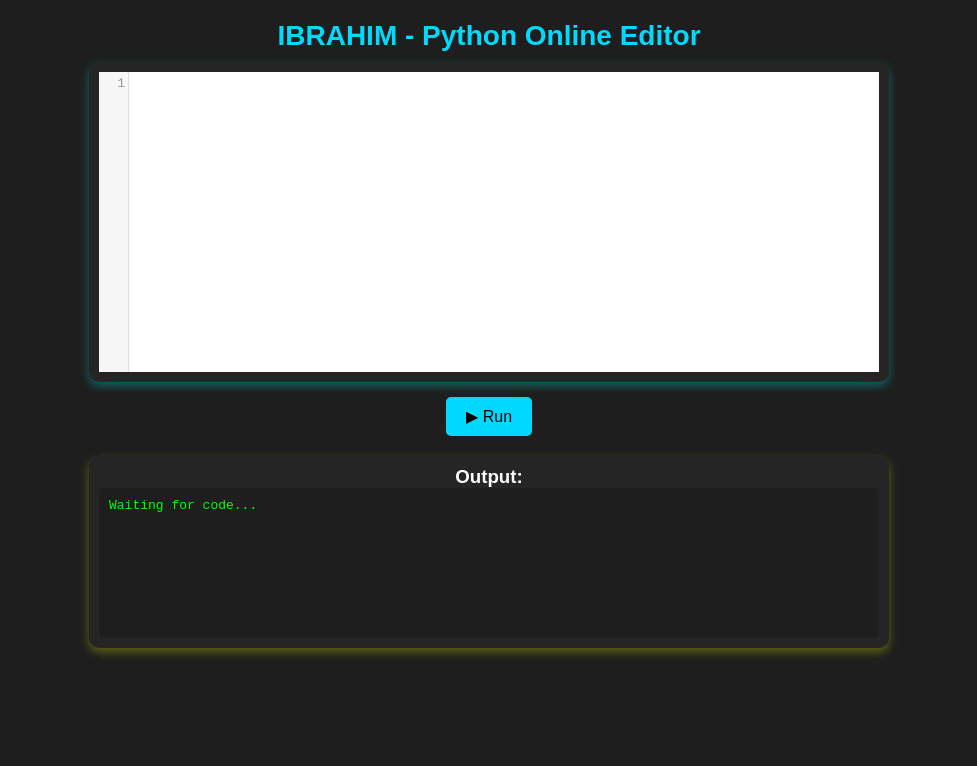
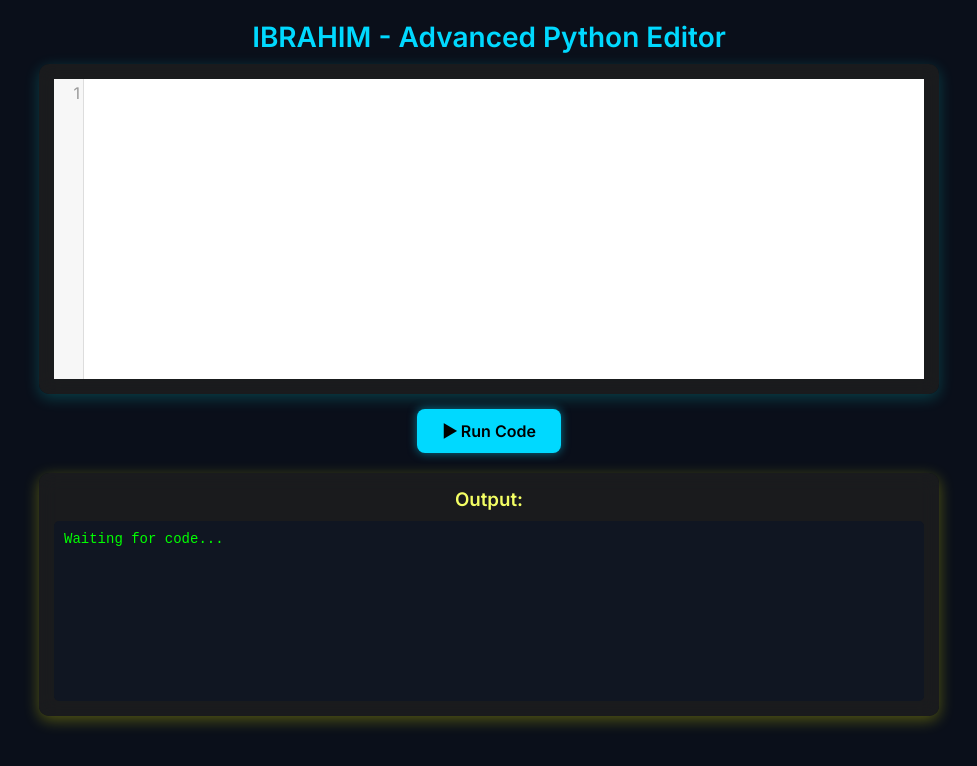
Before and after one commit to ibro9113/ibrahm_python_text_editor, a plain HTML site: page index.html in a window 1280 px wide. Shown: the whole page, without its empty margins (151-1128 px from the left). Drawn offline with nearby package versions, Linux system fonts and the light colour scheme.

Commit message:
Updated index.html
This provides a better experience

```diff
--- a/index.html
+++ b/index.html
@@ -3,83 +3,111 @@
 <head>
     <meta charset="UTF-8">
     <meta name="viewport" content="width=device-width, initial-scale=1.0">
-    <title>Ibrahim - Online Python Editor</title>
+    <title>Ibrahim - Advanced Python Editor</title>
     <link rel="stylesheet" href="https://cdnjs.cloudflare.com/ajax/libs/codemirror/5.65.5/codemirror.min.css">
     <script src="https://cdnjs.cloudflare.com/ajax/libs/codemirror/5.65.5/codemirror.min.js"></script>
     <script src="https://cdnjs.cloudflare.com/ajax/libs/codemirror/5.65.5/mode/python/python.min.js"></script>
     <script src="https://cdnjs.cloudflare.com/ajax/libs/jquery/3.6.0/jquery.min.js"></script>
     <style>
-        * { margin: 0; padding: 0; box-sizing: border-box; }
+        /* Custom Fonts */
+        @import url('https://fonts.googleapis.com/css2?family=Inter:wght@300;400;600&display=swap');
+
+        * {
+            margin: 0;
+            padding: 0;
+            box-sizing: border-box;
+            font-family: 'Inter', sans-serif;
+        }
+
         body {
-            font-family: 'Arial', sans-serif;
-            background-color: #1e1e1e;
+            background: #0a0f1a;
             color: white;
             text-align: center;
             padding: 20px;
         }
+
         h1 {
-            margin-bottom: 10px;
             font-size: 28px;
             color: #00d9ff;
+            margin-bottom: 10px;
         }
+
         .container {
             display: flex;
             flex-direction: column;
             align-items: center;
+            width: 90%;
+            max-width: 900px;
+            margin: auto;
         }
+
         .editor-container {
-            width: 80%;
-            max-width: 800px;
-            background: #252526;
+            width: 100%;
+            background: rgba(30, 30, 30, 0.8);
             border-radius: 10px;
-            padding: 10px;
-            box-shadow: 0px 4px 10px rgba(0, 255, 255, 0.3);
+            padding: 15px;
+            box-shadow: 0px 4px 15px rgba(0, 255, 255, 0.2);
+            backdrop-filter: blur(10px);
         }
+
         #editor {
-            height: 300px;
+            height: 350px;
         }
+
         .run-btn {
             margin-top: 15px;
-            padding: 10px 20px;
+            padding: 12px 25px;
             background: #00d9ff;
             color: black;
             font-size: 16px;
+            font-weight: bold;
             border: none;
             cursor: pointer;
-            border-radius: 5px;
+            border-radius: 8px;
             transition: 0.3s;
+            box-shadow: 0 0 10px rgba(0, 217, 255, 0.5);
         }
+
         .run-btn:hover {
             background: #00b5d6;
+            transform: scale(1.05);
         }
+
         .output-container {
-            width: 80%;
-            max-width: 800px;
-            background: #252526;
+            width: 100%;
+            background: rgba(30, 30, 30, 0.8);
             border-radius: 10px;
-            padding: 10px;
+            padding: 15px;
             margin-top: 20px;
-            box-shadow: 0px 4px 10px rgba(255, 255, 0, 0.3);
+            box-shadow: 0px 4px 15px rgba(255, 255, 0, 0.3);
+            backdrop-filter: blur(10px);
         }
+
+        h3 {
+            color: #f4ff64;
+            margin-bottom: 10px;
+        }
+
         #output {
-            height: 150px;
+            height: 180px;
             overflow-y: auto;
-            background: #1e1e1e;
+            background: #101622;
             padding: 10px;
             border-radius: 5px;
             text-align: left;
             color: #0f0;
             font-family: monospace;
+            font-size: 14px;
         }
     </style>
 </head>
 <body>
-    <h1>IBRAHIM - Python Online Editor</h1>
+    <h1>IBRAHIM - Advanced Python Editor</h1>
     <div class="container">
         <div class="editor-container">
             <textarea id="editor"></textarea>
         </div>
-        <button class="run-btn" onclick="runCode()">▶ Run</button>
+        <button class="run-btn" onclick="runCode()">▶ Run Code</button>
         <div class="output-container">
             <h3>Output:</h3>
             <pre id="output">Waiting for code...</pre>
@@ -90,12 +118,13 @@
         var editor = CodeMirror.fromTextArea(document.getElementById("editor"), {
             mode: "python",
             lineNumbers: true,
-            theme: "monokai"
+            theme: "monokai",
+            lineWrapping: true
         });
 
         function runCode() {
             document.getElementById("output").innerText = "Running...";
-            $.post("/run", { code: editor.getValue() }, function(data) {
+            $.post("https://ibrahim-api.onrender.com/run", { code: editor.getValue() }, function(data) {
                 document.getElementById("output").innerText = data.output;
             });
         }
```
